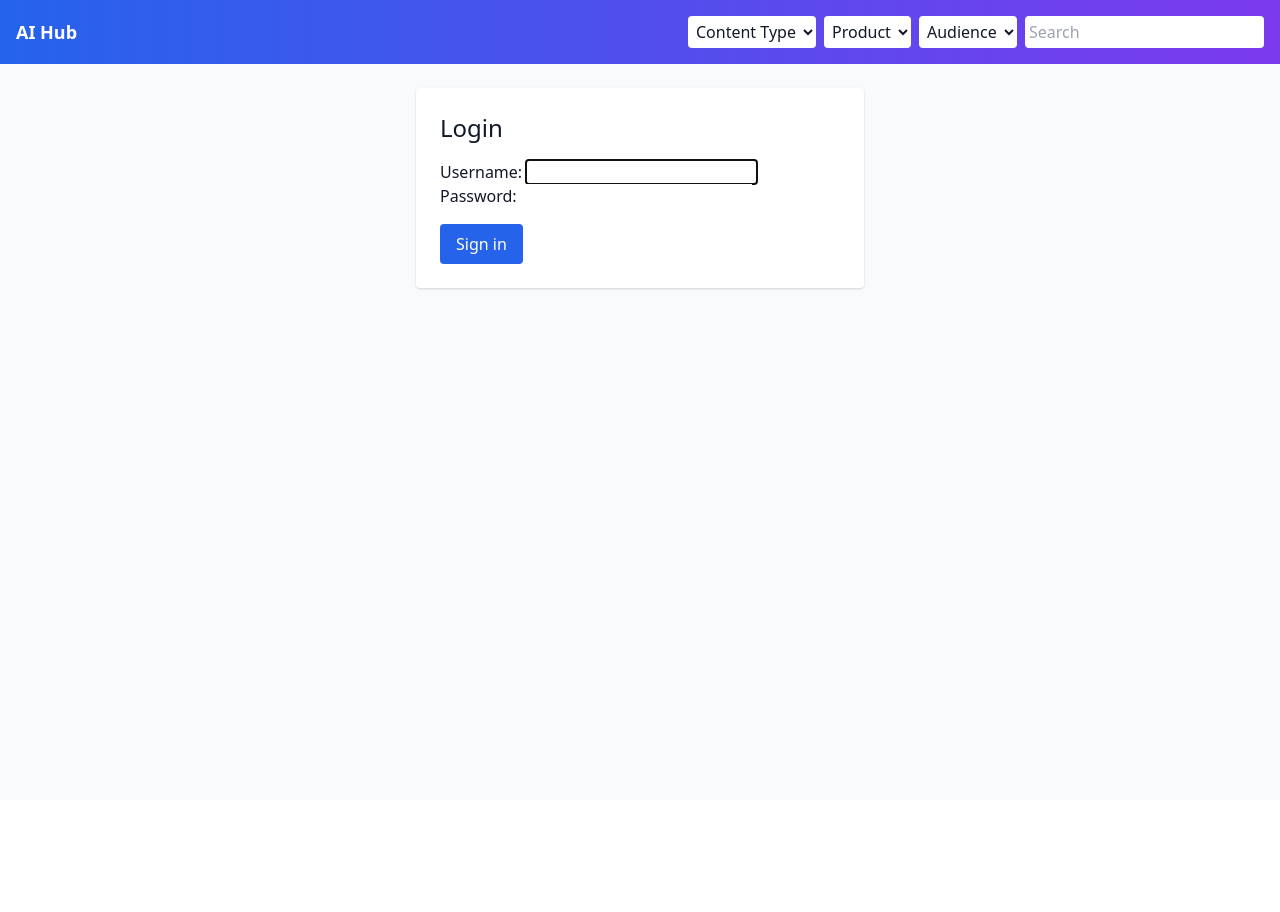
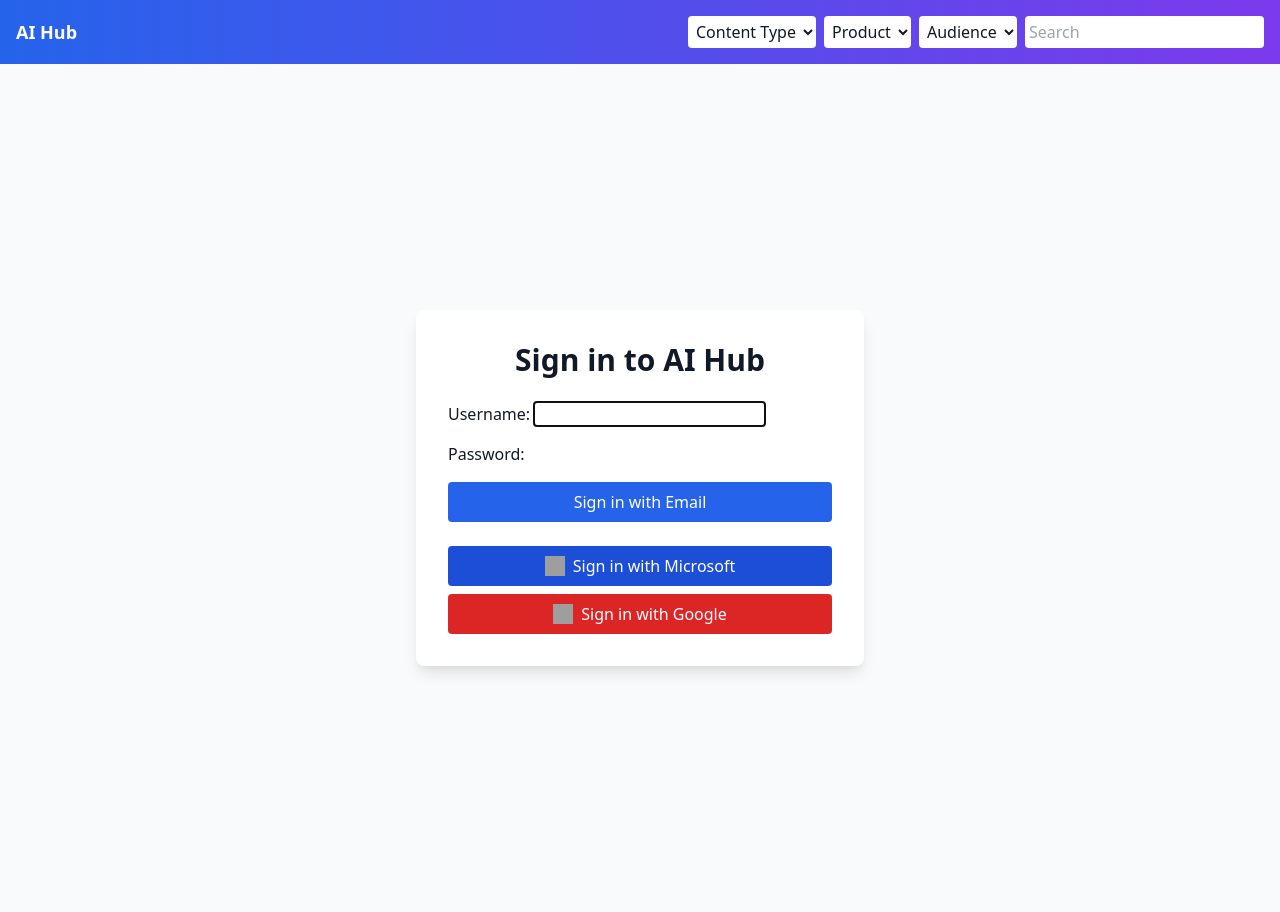
Before and after one commit to satorres3/myfirstbot, a Django app: page /login/ in a window 1280 px wide. Before the commit the page ends 290 px from the top, so only its background shows below. Run offline with Django 5.2, Linux system fonts and the light colour scheme; grey boxes are pictures that could not be loaded.

Commit message:
Add Microsoft and Google login options

```diff
--- a/hub/templates/hub/login.html
+++ b/hub/templates/hub/login.html
@@ -1,11 +1,23 @@
 {% extends 'base.html' %}
 {% block title %}Login{% endblock %}
 {% block content %}
-<div class="max-w-md mx-auto bg-white p-6 rounded shadow">
-  <h1 class="text-2xl mb-4">Login</h1>
-  <form method="post">{% csrf_token %}
-    {{ form.as_p }}
-    <button class="mt-4 bg-blue-600 text-white py-2 px-4 rounded" type="submit">Sign in</button>
-  </form>
+<div class="min-h-screen flex items-center justify-center">
+  <div class="w-full max-w-md bg-white p-8 rounded-lg shadow-lg">
+    <h1 class="text-3xl font-bold mb-6 text-center">Sign in to AI Hub</h1>
+    <form method="post" class="space-y-4">{% csrf_token %}
+      {{ form.as_p }}
+      <button class="w-full bg-blue-600 hover:bg-blue-700 text-white py-2 rounded" type="submit">Sign in with Email</button>
+    </form>
+    <div class="mt-6 space-y-2">
+      <a href="{% url 'microsoft-login' %}" class="w-full flex items-center justify-center bg-blue-700 hover:bg-blue-800 text-white py-2 rounded">
+        <img src="https://upload.wikimedia.org/wikipedia/commons/4/44/Microsoft_logo.svg" alt="Microsoft" class="h-5 w-5 mr-2"/>
+        Sign in with Microsoft
+      </a>
+      <a href="{% url 'google-login' %}" class="w-full flex items-center justify-center bg-red-600 hover:bg-red-700 text-white py-2 rounded">
+        <img src="https://upload.wikimedia.org/wikipedia/commons/4/4d/Google_%22G%22_Logo.svg" alt="Google" class="h-5 w-5 mr-2"/>
+        Sign in with Google
+      </a>
+    </div>
+  </div>
 </div>
 {% endblock %}
--- a/hub/views.py
+++ b/hub/views.py
@@ -1,7 +1,13 @@
 from django.contrib.auth.mixins import LoginRequiredMixin
 from django.contrib.auth.views import LoginView
+from django.conf import settings
+from django.http import HttpResponse
+from django.shortcuts import redirect
 from django.urls import reverse_lazy
 from django.views.generic import ListView, CreateView, TemplateView
+
+import msal
+from google_auth_oauthlib.flow import Flow
 
 from .models import Department
 from .forms import DepartmentForm
@@ -58,3 +64,72 @@ class PortalHomeView(TemplateView):
             },
         ]
         return context
+
+
+def microsoft_login(request):
+    app = msal.ConfidentialClientApplication(
+        settings.MICROSOFT_CLIENT_ID,
+        authority=settings.MICROSOFT_AUTHORITY,
+        client_credential=settings.MICROSOFT_CLIENT_SECRET,
+    )
+    auth_url = app.get_authorization_request_url(
+        ["User.Read"], redirect_uri=settings.MICROSOFT_REDIRECT_URI
+    )
+    return redirect(auth_url)
+
+
+def microsoft_callback(request):
+    code = request.GET.get("code")
+    if not code:
+        return HttpResponse("No code provided", status=400)
+    app = msal.ConfidentialClientApplication(
+        settings.MICROSOFT_CLIENT_ID,
+        authority=settings.MICROSOFT_AUTHORITY,
+        client_credential=settings.MICROSOFT_CLIENT_SECRET,
+    )
+    result = app.acquire_token_by_authorization_code(
+        code,
+        scopes=["User.Read"],
+        redirect_uri=settings.MICROSOFT_REDIRECT_URI,
+    )
+    return HttpResponse(result)
+
+
+def google_login(request):
+    flow = Flow.from_client_config(
+        {
+            "web": {
+                "client_id": settings.GOOGLE_CLIENT_ID,
+                "client_secret": settings.GOOGLE_CLIENT_SECRET,
+                "auth_uri": "https://accounts.google.com/o/oauth2/auth",
+                "token_uri": "https://oauth2.googleapis.com/token",
+            }
+        },
+        scopes=["openid", "https://www.googleapis.com/auth/userinfo.email"],
+        redirect_uri=settings.GOOGLE_REDIRECT_URI,
+    )
+    auth_url, state = flow.authorization_url(
+        prompt="consent", include_granted_scopes="true"
+    )
+    request.session["google_oauth_state"] = state
+    return redirect(auth_url)
+
+
+def google_callback(request):
+    state = request.session.pop("google_oauth_state", "")
+    flow = Flow.from_client_config(
+        {
+            "web": {
+                "client_id": settings.GOOGLE_CLIENT_ID,
+                "client_secret": settings.GOOGLE_CLIENT_SECRET,
+                "auth_uri": "https://accounts.google.com/o/oauth2/auth",
+                "token_uri": "https://oauth2.googleapis.com/token",
+            }
+        },
+        scopes=["openid", "https://www.googleapis.com/auth/userinfo.email"],
+        state=state,
+        redirect_uri=settings.GOOGLE_REDIRECT_URI,
+    )
+    flow.fetch_token(authorization_response=request.build_absolute_uri())
+    creds = flow.credentials
+    return HttpResponse(f"Google token: {creds.token}")
--- a/portal/urls.py
+++ b/portal/urls.py
@@ -17,12 +17,26 @@ Including another URLconf
 
 from django.contrib import admin
 from django.urls import path, include
-from hub.views import PortalLoginView
+from hub.views import (
+    PortalLoginView,
+    google_callback,
+    google_login,
+    microsoft_callback,
+    microsoft_login,
+)
 from django.contrib.auth.views import LogoutView
 
 urlpatterns = [
     path("admin/", admin.site.urls),
     path("login/", PortalLoginView.as_view(), name="login"),
     path("logout/", LogoutView.as_view(), name="logout"),
+    path("auth/microsoft/", microsoft_login, name="microsoft-login"),
+    path(
+        "auth/microsoft/callback/",
+        microsoft_callback,
+        name="microsoft-callback",
+    ),
+    path("auth/google/", google_login, name="google-login"),
+    path("auth/google/callback/", google_callback, name="google-callback"),
     path("", include("hub.urls", namespace="hub")),
 ]
--- a/requirements.txt
+++ b/requirements.txt
@@ -2,6 +2,7 @@ Django>=5.0,<6.0
 authlib
 msal
 google-auth
+google-auth-oauthlib
 openai
 langchain
 sphinx
```
Also changed, not shown: portal/settings.py (+18 -0 lines), README.md.
